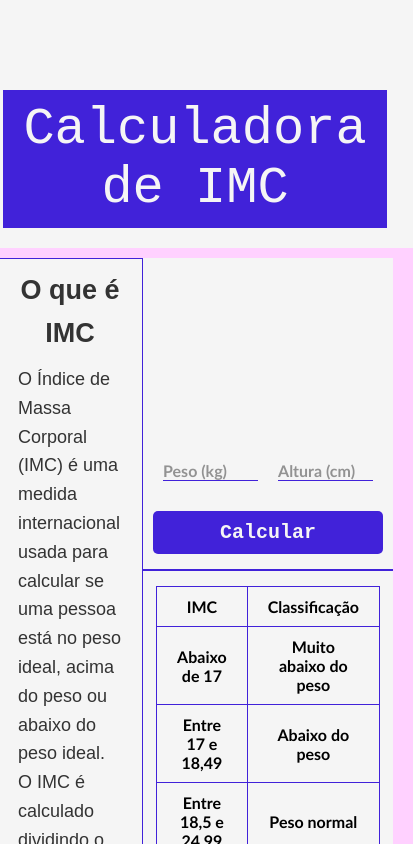
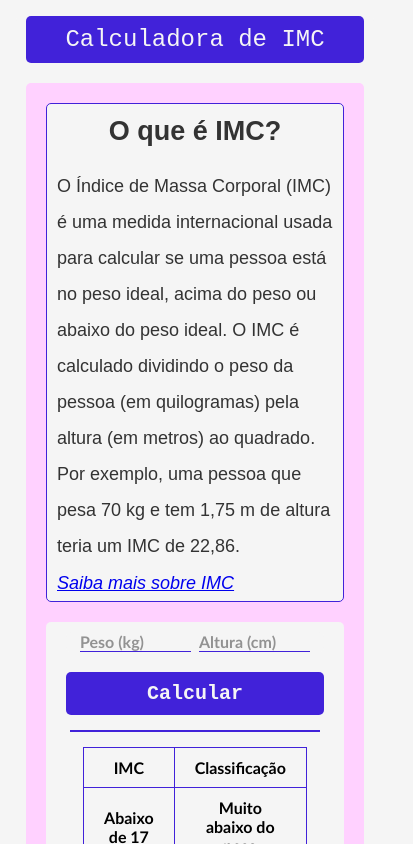
Before and after one commit to Enge-Olate/react-flow, a React (Vite) app: page / in a window 390 px wide. Shown: the top 844 px of the page, 413 px wide, since content can reach past the window. Built offline with nearby package versions, Linux system fonts and the light colour scheme.

Commit message:
Adicionando responsividade.

```diff
--- a/src/styles/global.module.css
+++ b/src/App.module.css
@@ -15,23 +15,40 @@ body {
 }
 
 main {
+  width: 100%;
   margin-top: 20px;
-  padding: 10px 20px;
+  padding: 20px 20px;
   background-color: #ffd1ff;
   display: flex;
   justify-content: space-around;
+  border-radius: 5px;
 }
 
 aside {
   max-width: 300px;
+  padding: 0 10px;
   font-size: 18px;
-  line-height: 1.6;
+  line-height: 2;
   color: #333;
   border:1px solid #4122d9;
-  padding: 10px 20px;
+  border-radius: 5px;
   font-family: 'Trebuchet MS', 'Lucida Sans Unicode', 'Lucida Grande', 'Lucida Sans', Arial, sans-serif;
 }
 aside > h2 {
   margin-bottom: 10px;
   text-align: center;
 }
+@media screen and (max-width: 768px) {
+  body {
+    padding: 1rem;
+  }
+  main {
+    flex-direction: column;
+    align-items: center;
+  }
+  aside {
+    max-width: 100%;
+    margin-bottom: 20px;
+  }
+
+}
--- a/src/App.tsx
+++ b/src/App.tsx
@@ -1,16 +1,14 @@
 import Formulario from "./components/formulario/Formulario.tsx";
 import Header from "./components/header/Header.tsx";
-import './styles/global.module.css';
+import './App.module.css';
 
 function App() {
   return (
     <>
-      <header>
         <Header title="Calculadora de IMC" />
-      </header>
       <main>
         <aside>
-          <h2>O que é IMC</h2>
+          <h2>O que é IMC?</h2>
           <p>
             O Índice de Massa Corporal (IMC) é uma medida internacional usada
             para calcular se uma pessoa está no peso ideal, acima do peso ou
@@ -23,7 +21,7 @@ function App() {
             <i>Saiba mais sobre IMC</i>
           </a>
         </aside>
-        <Formulario type="submit" onSubmit={(e) => e.preventDefault()} />
+        <Formulario  />
       </main>
     </>
   );
--- a/src/components/formulario/Formulario.module.css
+++ b/src/components/formulario/Formulario.module.css
@@ -1,8 +1,10 @@
 div{
+    padding: 0 10px;
     display: flex;
     flex-direction: column;
     align-items: center;
-    justify-content: center;
+    justify-content: space-between;
+    border-radius:5px;
 }
 .form{
     max-width: 300px;
@@ -13,15 +15,19 @@ div{
 form > div{
     display: flex;
     flex-direction: row;
+
 }
 div > input{
-    margin: 10px 10px;
     width:100%;
+    margin: 0 4px;
     font-size: 16px;
     font-family: 'Trebuchet MS', 'Lucida Sans Unicode', 'Lucida Grande', 'Lucida Sans', Arial, sans-serif;
     font-weight: 700;
     border-bottom: 1px solid #4122d9;
+
 }
+
+
 input::placeholder{
     color: #000;
     font-weight: 700;
--- a/src/components/formulario/Formulario.tsx
+++ b/src/components/formulario/Formulario.tsx
@@ -25,7 +25,7 @@ function Formulario({ onSubmit }: FormularioProps) {
 
     if (pesoNum > 0 && alturaNum > 0) {
       const alturaEmMetros = alturaNum / 100;
-      const imcCalculado = pesoNum / (alturaEmMetros * alturaEmMetros);
+      const imcCalculado = pesoNum / (alturaEmMetros **2 );
       const imcFormatado = imcCalculado.toFixed(2);
 
       let novaClassificacao = "";
--- a/src/components/header/Header.module.css
+++ b/src/components/header/Header.module.css
@@ -5,5 +5,12 @@
     text-align: center;
     font-size: 52px;
     font-family: monospace;
-    color:#f5f5f5
+    color:#f5f5f5;
+    border-radius: 5px;
 }
+@media screen and (max-width: 768px) {
+    .header{
+        font-size: 24px;
+        padding:10px 0;
+    }
+}
```
